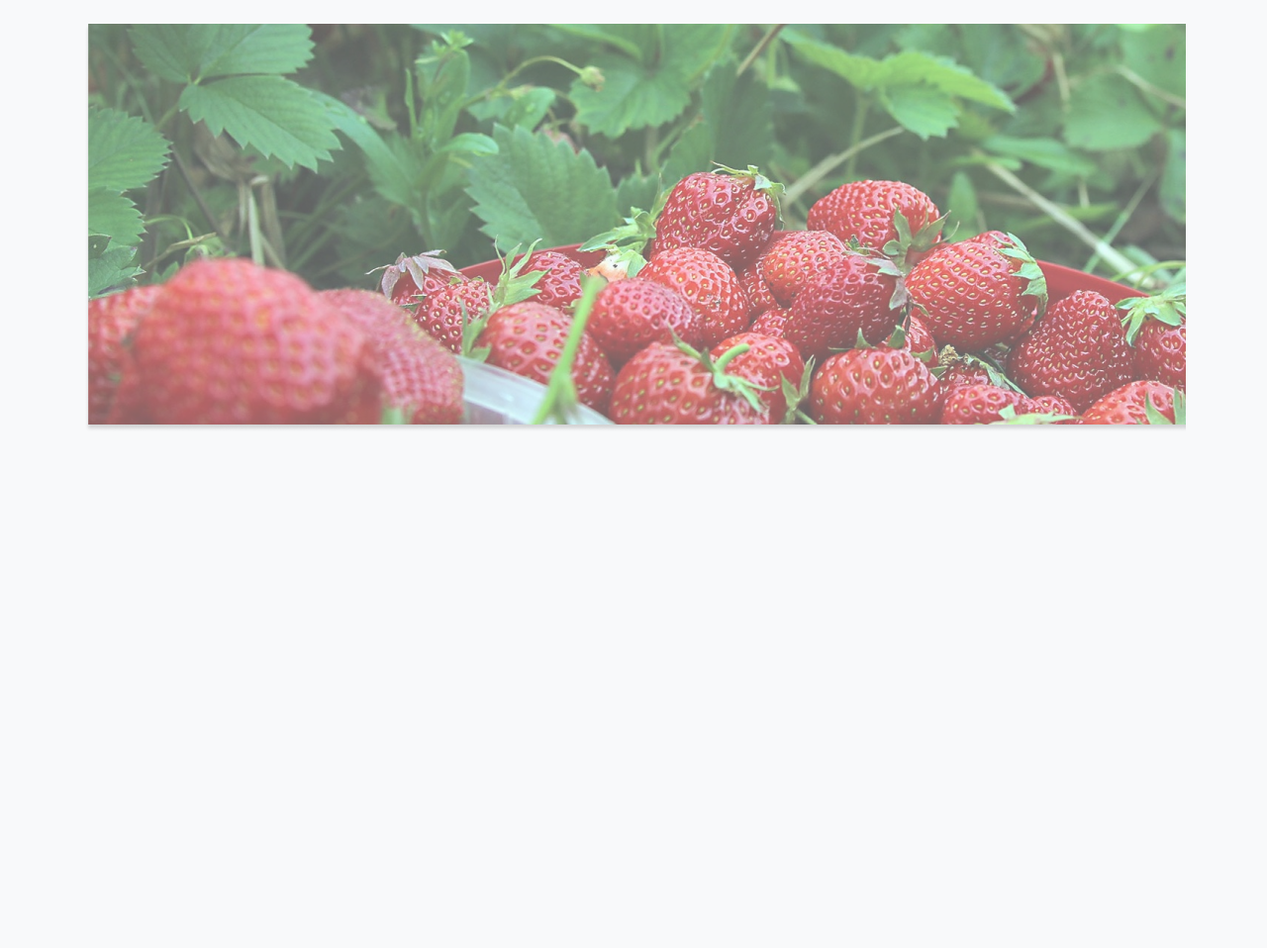
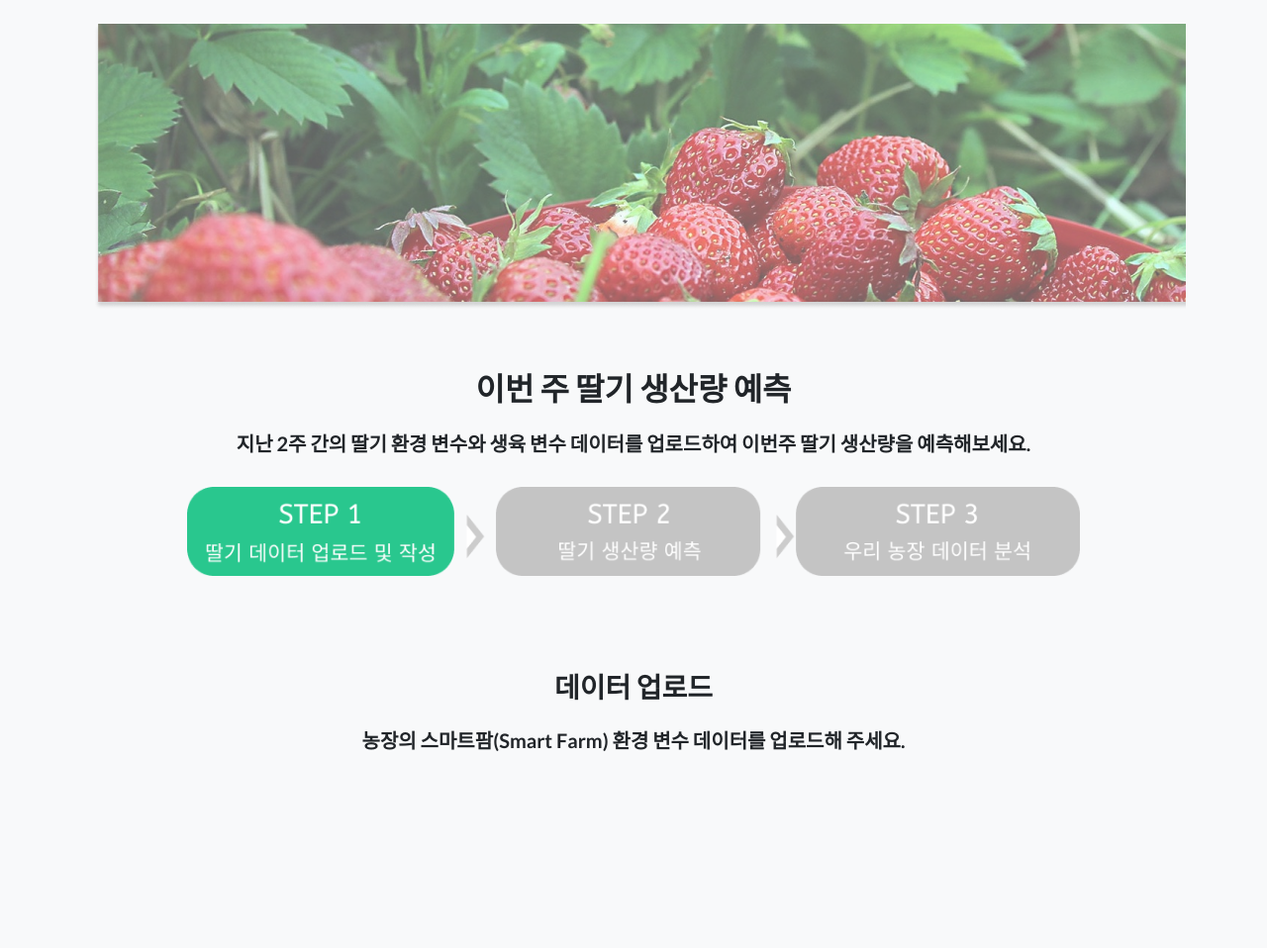
Before and after one commit to Sinijinii/AICT-platform, a Django app: page /str_smartfarm1/ in a window 1280 px wide. Shown: the part 76-1034 px from the top of the page at 99% size. After the commit the page ends 835 px from the top, so only its background shows below. Run offline with Django 3.2, Linux system fonts and the light colour scheme; some libraries are stand-ins or nearby versions.

Commit message:
Edit str_smartfarm1

```diff
--- a/smartfarm_page/templates/finedust1.html
+++ b/smartfarm_page/templates/finedust1.html
@@ -7,7 +7,7 @@
         <meta name="viewport" content="width=device-width, initial-scale=1, shrink-to-fit=no" />
         <meta name="description" content="" />
         <meta name="author" content="" />
-        <title>AICT 공공융합플랫폼</title>
+        <title>AICT 공공융합플랫폼 :: 미세먼지 현황 분석</title>
         <!-- Favicon-->
         <link rel="icon" type="image/x-icon" href="{% static 'smartfarm_page/assets/favicon.ico' %}" />
         <!-- Bootstrap icons-->
--- a/smartfarm_page/templates/index.html
+++ b/smartfarm_page/templates/index.html
@@ -63,14 +63,13 @@
                                 <h2 class="fs-4 fw-bold">영유아 스마트 케어</h2>
                                 <div class="row mb-3"></div>
                                 <a href="kids_pattern1" class="btn btn-primary btn-m"> 바로 가기 </a>
-
                             </div>
                         </div>
                     </div>
                     <div class="col-lg-6 col-xxl-4 mb-5">
                         <div class="card justify-content-center" style="height:320px; background-image: url('../static/smartfarm_page/assets/img/dust.png');">
                             <div class="text-center">
-                                <h2 class="fs-4 fw-bold">미세먼지 현황</h2>
+                                <h2 class="fs-4 fw-bold">미세먼지 현황 분석</h2>
                                 <div class="row mb-3"></div>
                                 <a href="finedust1" class="btn btn-primary btn-m"> 바로 가기 </a>
                             </div>
--- a/smartfarm_page/templates/kids_pattern1.html
+++ b/smartfarm_page/templates/kids_pattern1.html
@@ -7,7 +7,7 @@
         <meta name="viewport" content="width=device-width, initial-scale=1, shrink-to-fit=no" />
         <meta name="description" content="" />
         <meta name="author" content="" />
-        <title>AICT 공공융합플랫폼</title>
+        <title>AICT 공공융합플랫폼 :: 영유아 스마트 케어</title>
         <!-- Favicon-->
         <link rel="icon" type="image/x-icon" href="{% static 'smartfarm_page/assets/favicon.ico' %}" />
         <!-- Bootstrap icons-->
--- a/smartfarm_page/templates/str_smartfarm1.html
+++ b/smartfarm_page/templates/str_smartfarm1.html
@@ -7,7 +7,7 @@
         <meta name="viewport" content="width=device-width, initial-scale=1, shrink-to-fit=no" />
         <meta name="description" content="" />
         <meta name="author" content="" />
-        <title>AICT 공공융합플랫폼</title>
+        <title>AICT 공공융합플랫폼 :: 딸기 스마트팜 분석</title>
         <!-- Favicon-->
         <link rel="icon" type="image/x-icon" href="{% static 'smartfarm_page/assets/favicon.ico' %}" />
         <!-- Bootstrap icons-->
@@ -16,8 +16,6 @@
         <link href="https://fonts.googleapis.com/css?family=Lato:300,400,700,300italic,400italic,700italic" rel="stylesheet" type="text/css" />
         <!-- Core theme CSS (includes Bootstrap)-->
         <link href="{% static 'smartfarm_page/css/styles.css' %}?after" rel="stylesheet" />
-
-
     </head>
     <body>
         <!-- Navigation-->
@@ -29,10 +27,23 @@
                 </a>
             </div>
         </nav>
-        <!-- Top Image-->
+        <!-- input data-->
         <section class="pt-4 bg-light">
             <div class="container px-xl-6 bg-light">
-                <div class="img-fluid" style="height:1700px; opacity: 0.6; background-repeat: no-repeat; background-image: url('../static/smartfarm_page/assets/img/str_bg.png');">
+                <div class="img-fluid" style="height:350px; opacity: 0.6; background-repeat: no-repeat; background-image: url('../static/smartfarm_page/assets/img/str_bg.png');">
+                </div>
+                <div class="row gx-lg-5">
+                    <h2 class="text-center">이번 주 딸기 생산량 예측</h2>
+                    <div class="row mb-3"></div>
+                    <h5 class="text-center">지난 2주 간의 딸기 환경 변수와 생육 변수 데이터를 업로드하여 이번주 딸기 생산량을 예측해보세요.</h5>
+                    <div class="row mb-4"></div>
+                    <img src="{% static 'smartfarm_page/assets/img/str_page_content.png' %}" style="display: block; margin: 0 auto; width:950px; height:90px;" alt="">
+
+                    <div class="row mb-5"></div>
+                    <div class="row mb-5"></div>
+                    <h3 class="text-center">데이터 업로드</h3>
+                    <div class="row mb-3"></div>
+                    <h5 class="text-center">농장의 스마트팜(Smart Farm) 환경 변수 데이터를 업로드해 주세요.</h5>
                 </div>
             </div>
         </section>
--- a/smartfarm_page/urls.py
+++ b/smartfarm_page/urls.py
@@ -2,7 +2,7 @@ from django.urls import path
 from . import views
 
 urlpatterns = [
-    path('', views.index),
+    path('', views.index, name='main'),
     path('str_smartfarm1/', views.str_smartfarm1, name='str_smartfarm1'),
     path('kids_pattern1/', views.kids_pattern1, name='kids_pattern1'),
     path('finedust1/', views.finedust1, name='finedust1'),
```
Also changed, not shown: smartfarm_page/static/smartfarm_page/assets/img/str_bg.png, smartfarm_page/static/smartfarm_page/assets/img/str_page_content.png (added).
